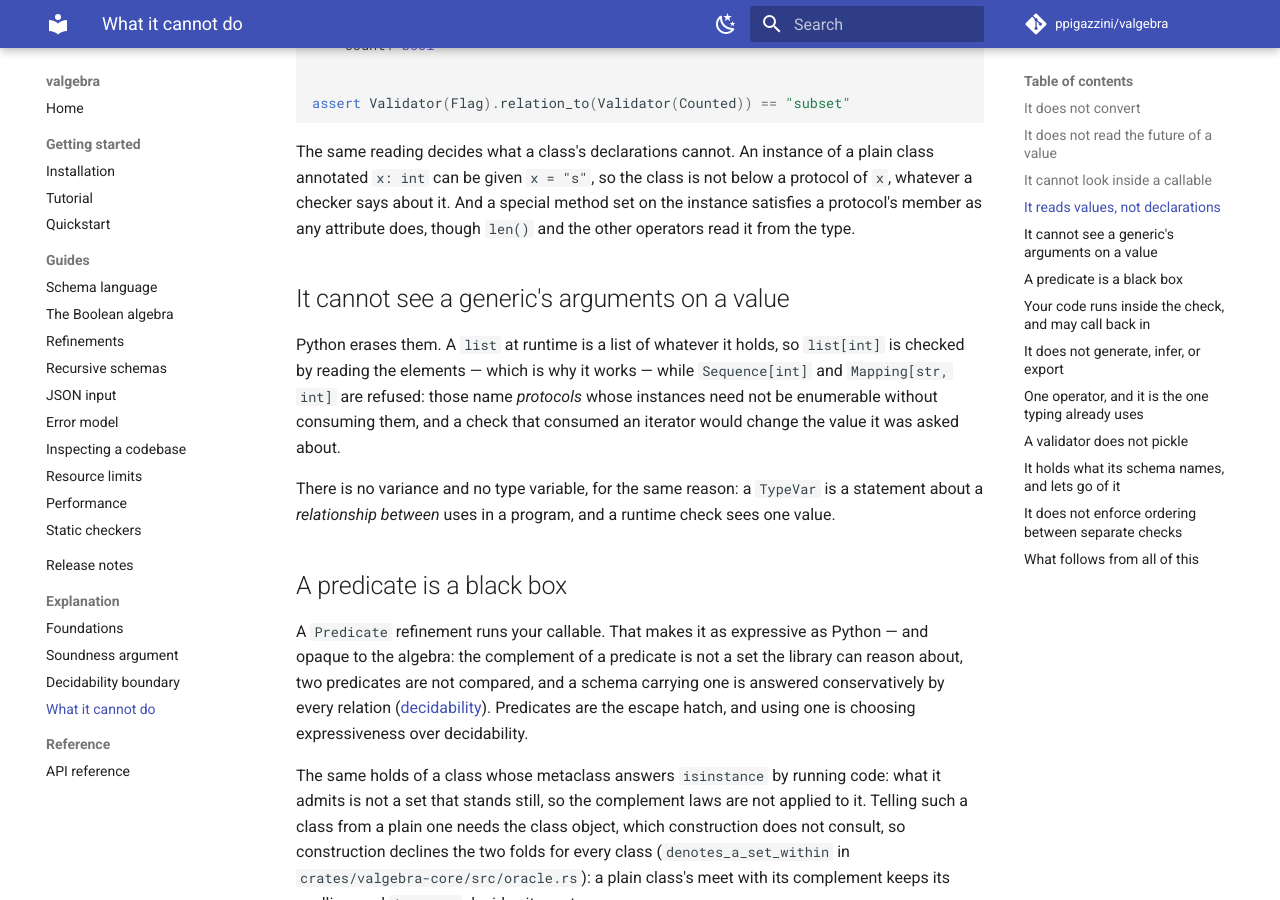
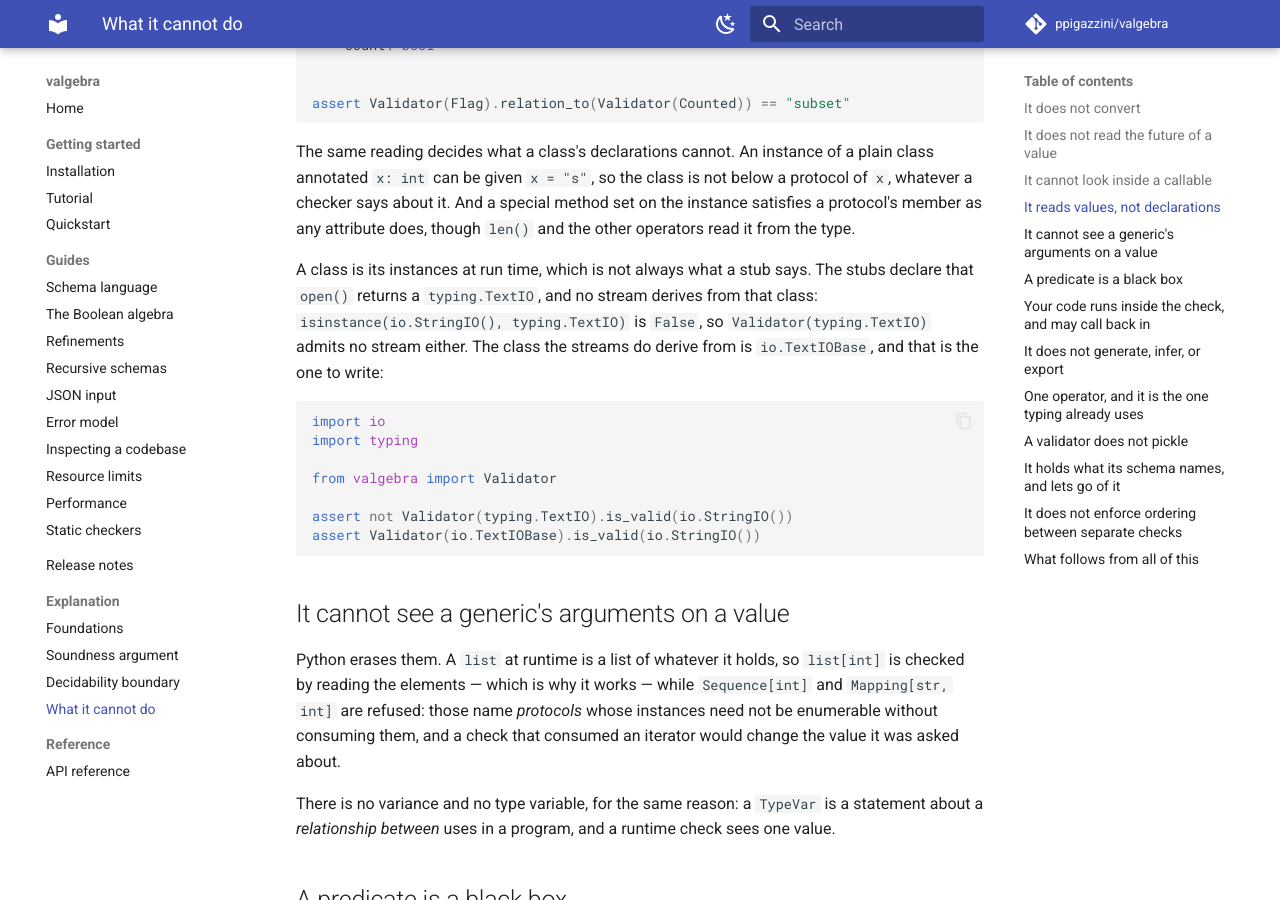
Before and after one commit to ppigazzini/valgebra, an MkDocs documentation site: the page built from docs/17-boundaries.md, in a window 1280 px wide and 900 px high, scrolled down 1992 px. Built offline with MkDocs 1.6.1 and Material for MkDocs 9.7.7, drawn with Linux system fonts in a browser that asks for light colours; comment, search, counter and statistics services are not loaded.

Commit message:
docs: a class is its instances at run time, whatever a stub declares
The boundaries page says that the stubs declare `open()` as returning a
`typing.TextIO`, that no stream derives from that class, and so that
`Validator(typing.TextIO)` admits no stream, as `isinstance` admits none. It
names `io.TextIOBase`, the class the streams derive from, with an example that
asserts both.

````diff
--- a/docs/17-boundaries.md
+++ b/docs/17-boundaries.md
@@ -101,6 +101,22 @@ plain class annotated `x: int` can be given `x = "s"`, so the class is not below
 a protocol of `x`, whatever a checker says about it. And a special method set on
 the instance satisfies a protocol's member as any attribute does, though `len()`
 and the other operators read it from the type.
+
+A class is its instances at run time, which is not always what a stub says.
+The stubs declare that `open()` returns a `typing.TextIO`, and no stream derives
+from that class: `isinstance(io.StringIO(), typing.TextIO)` is `False`, so
+`Validator(typing.TextIO)` admits no stream either. The class the streams do
+derive from is `io.TextIOBase`, and that is the one to write:
+
+```python
+import io
+import typing
+
+from valgebra import Validator
+
+assert not Validator(typing.TextIO).is_valid(io.StringIO())
+assert Validator(io.TextIOBase).is_valid(io.StringIO())
+```
 
 ## It cannot see a generic's arguments on a value
 
````
